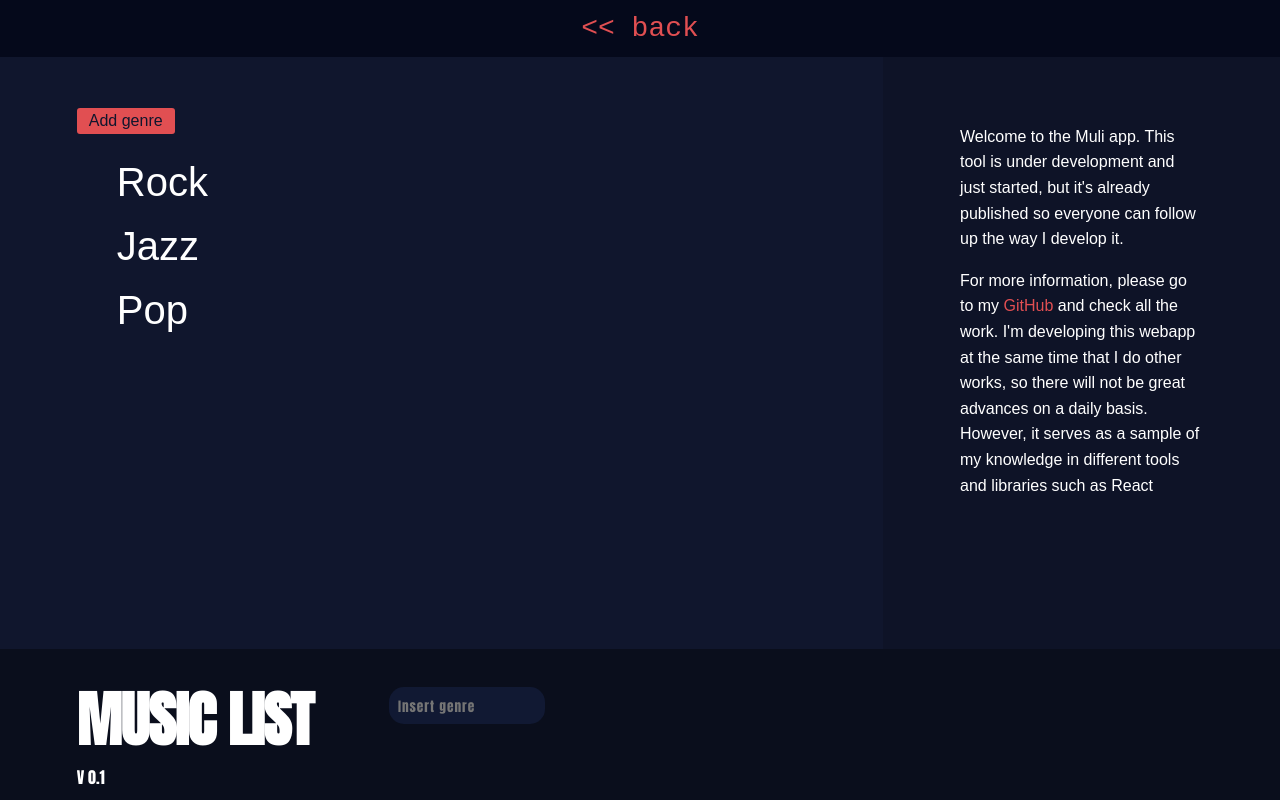
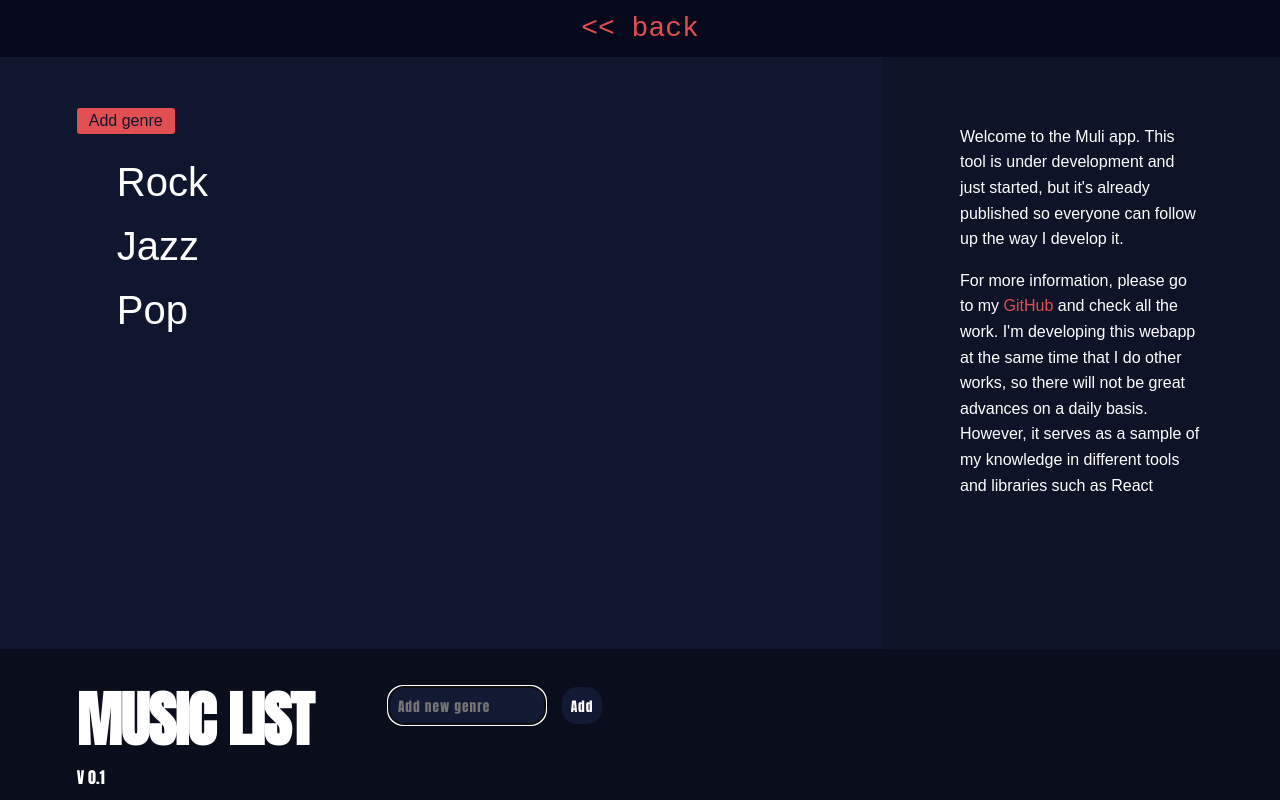
Before and after one commit to azero-dev/muli, a React app: page / in a window 1280 px wide. Both pictures are taken after a click on the button "Add genre". Built offline with nearby package versions, Linux system fonts and the light colour scheme; a web font is replaced by a local one.

Commit message:
Adding complete

```diff
--- a/src/Components/AddGenreButton/AddGenreButton.js
+++ b/src/Components/AddGenreButton/AddGenreButton.js
@@ -8,7 +8,7 @@ class AddGenreButton extends React.Component {
     }
 
     switchButton() {
-        if (this.props.isActive == true) {
+        if (this.props.isActive === true) {
             this.props.onFormStatus(false);
         } else {
             this.props.onFormStatus(true);
--- a/src/Components/AddGenreForm/AddGenreForm.js
+++ b/src/Components/AddGenreForm/AddGenreForm.js
@@ -2,16 +2,39 @@ import React from 'react';
 import './AddGenreForm.css';
 
 class AddGenreForm extends React.Component {
+    constructor(props) {
+        super(props);
+        this.setNewGen = this.setNewGen.bind(this);
+    }
+
+    setNewGen() {
+        const inputValue = document.getElementById('genreInput').value;
+        console.log(inputValue);
+        this.props.inputGen(inputValue);
+        this.props.isFormActive(false);
+    }
+
     render() {
-        if (!this.props.isActive == true) {
+        if (!this.props.isActive === true) {
             return (
                 <div></div>
             );
         } else {
             return (
-                <div>
-                    <input placeholder="Insert genre"></input>
-                </div>
+                <form>
+                    <input
+                        id="genreInput"
+                        type="text"
+                        placeholder="Add new genre"
+                        pattern="[a-zA-Z]{1,20}"
+                        required autoFocus></input>
+                    <button type="button"
+                        value="Add"
+                        onClick={this.setNewGen}
+                        >
+                        Add
+                    </button>
+                </form>
             )
         }
     }
--- a/src/Components/App/App.css
+++ b/src/Components/App/App.css
@@ -9,6 +9,7 @@
   width: 75%;
   min-height: 80vh;
   padding: 4% 6%;
+  overflow: scroll;
 }
 #button-list button{
   font-family: 'Monda', sans-serif;
@@ -86,7 +87,7 @@
   transition-timing-function: ease;
 }
 #inside-form input{
-  margin: 0 6% 0 0;
+  margin: 0 2% 0 0;
   border: none;
   border-radius: 15px;
   padding: 1%;
@@ -95,6 +96,17 @@
   letter-spacing: 1px;
   color: white;
 }
+#inside-form button{
+  margin: 0 2% 0 0;
+  border: none;
+  border-radius: 15px;
+  padding: 1%;
+  background-color: #111933;
+  font-family: 'Anton', sans-serif;
+  letter-spacing: 1px;
+  color: white;
+  cursor: pointer;
+}
 .submit-form{
   cursor: pointer;
   letter-spacing: 1px;
--- a/src/Components/App/App.js
+++ b/src/Components/App/App.js
@@ -17,11 +17,18 @@ class App extends React.Component {
       genreFormActive: false,
     }
     this.isFormActive = this.isFormActive.bind(this);
+    this.addingGenre = this.addingGenre.bind(this);
   }
 
 
   isFormActive(tw) {
     this.setState({genreFormActive: tw});
+  }
+
+  addingGenre(tw) {
+    const state = this.state;
+    state.genres[tw] = '';
+    this.setState(state)
   }
 
   render() {
@@ -51,7 +58,10 @@ class App extends React.Component {
             </div>
             <div id="form-box">
               <div id="inside-form">
-                <AddGenreForm isActive={this.state.genreFormActive} />
+                <AddGenreForm
+                  isActive={this.state.genreFormActive}
+                  inputGen={this.addingGenre}
+                  isFormActive={this.isFormActive} />
               </div>
             </div>
           </div>
--- a/src/Components/List/List.css
+++ b/src/Components/List/List.css
@@ -1,5 +1,6 @@
 #list-canvas {
     list-style-type: none;
+    overflow: auto;
 }
 #list-canvas li{
     font-size: 40px;
```
